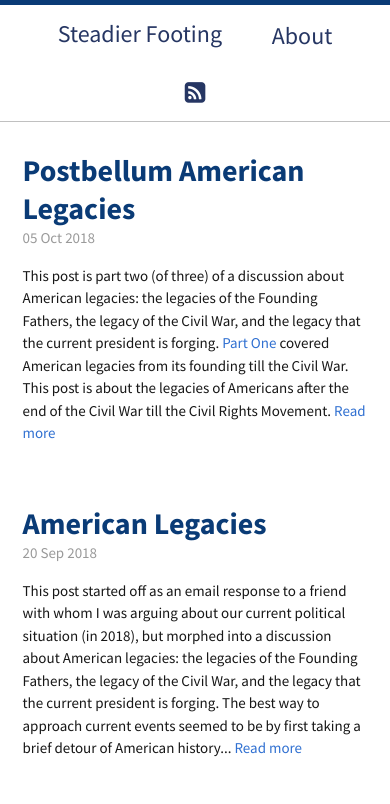
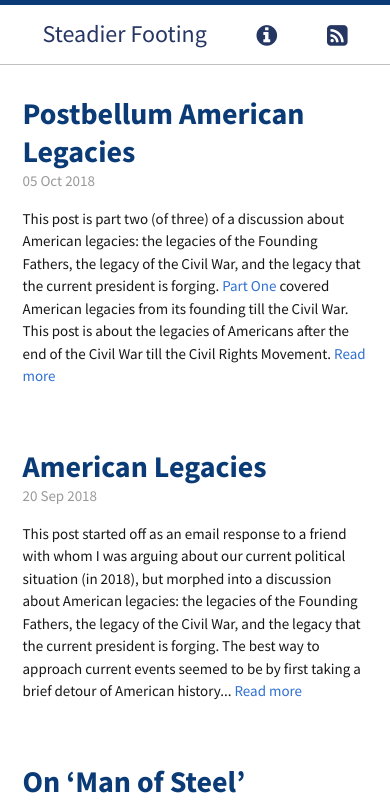
Before and after one commit to sarmadsiddiqui/steadierfooting, a Jekyll site: the page built from index.html, in a window 390 px wide. Shown: the top 804 px of the page. Built offline with Jekyll 4.4.1, drawn with Linux system fonts in a browser that asks for light colours; the list of posts is cut into pages by our own code.

Commit message:
changed the about icon for mobile

```diff
--- a/_layouts/default.html
+++ b/_layouts/default.html
@@ -7,7 +7,8 @@
     <nav class="nav-main">
       <ul>
         <li ><a href="{{ site.baseurl }}/">Steadier Footing</a></li>
-        <li class="hvr-underline-reveal"><a href="{{ site.baseurl }}/about/">About</a></li>
+        <li class="sm_about hvr-underline-reveal"><a href="{{ site.baseurl }}/about/">About</a></li>
+        <li class="lg_about hvr-underline-reveal"><a href="{{site.baseurl}}/about"><i class="fa fa-info-circle"></i></a></li>
         <li class="hvr-underline-reveal"><a href="{{site.baseurl}}/atom.xml"><i class="fa fa-rss-square"></i></a></li>
         <!-- <li class="logo"><a class="hvr-ripple-out" href="{{ site.baseurl }}/">C</a></li> -->
         <!-- <li class="hvr-underline-reveal"><a href="{{ site.baseurl }}/blog/">blog</a></li> -->
--- a/css/style.scss
+++ b/css/style.scss
@@ -34,3 +34,16 @@ p a {
   font-weight:bold;
   text-decoration:underline;
 }
+
+
+li.sm_about {
+	@media (max-width: 38em) {
+    	display: none;
+    }
+}
+
+li.lg_about {
+	@media (min-width: 38em) {
+    	display: none;
+    }
+}
```
